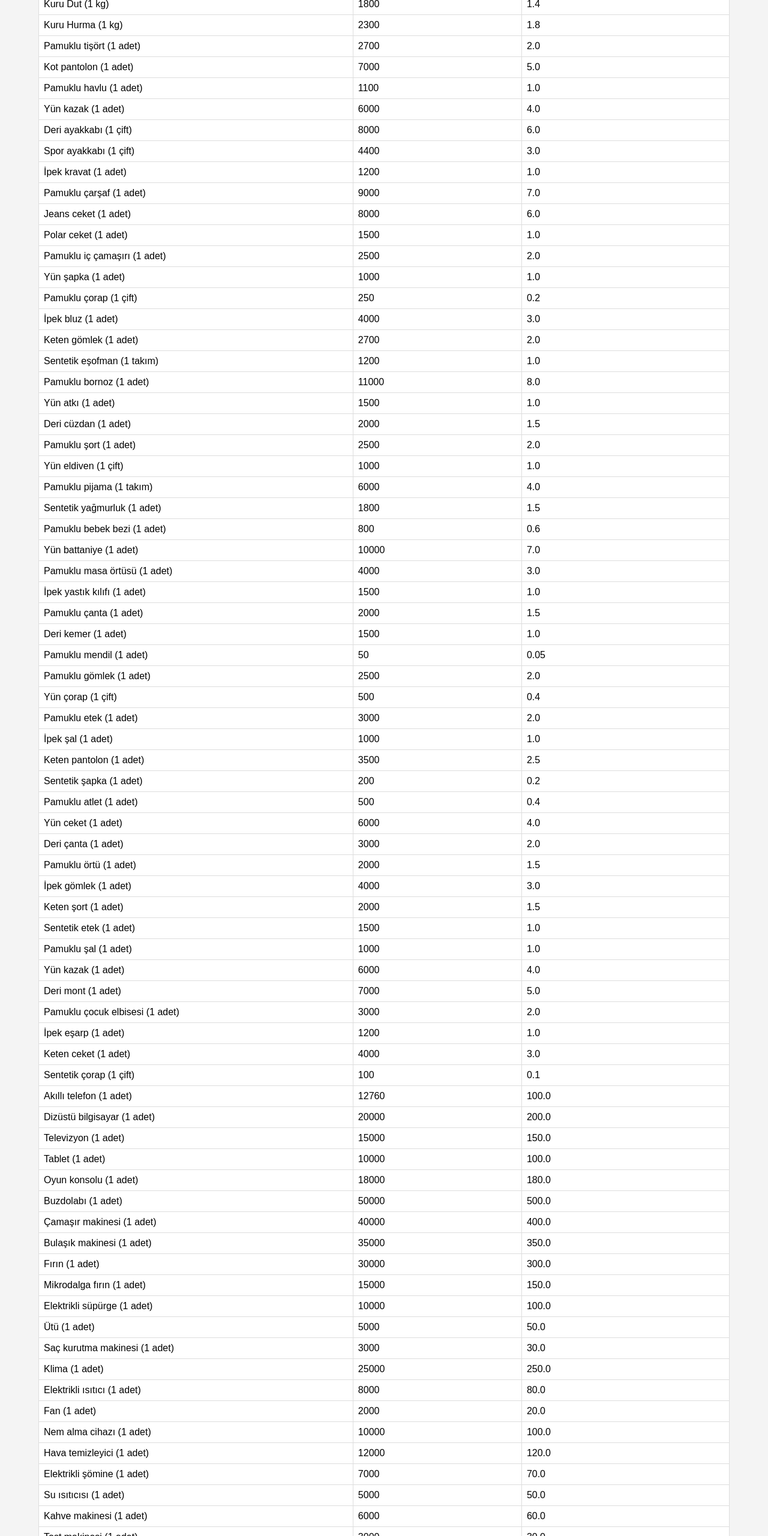
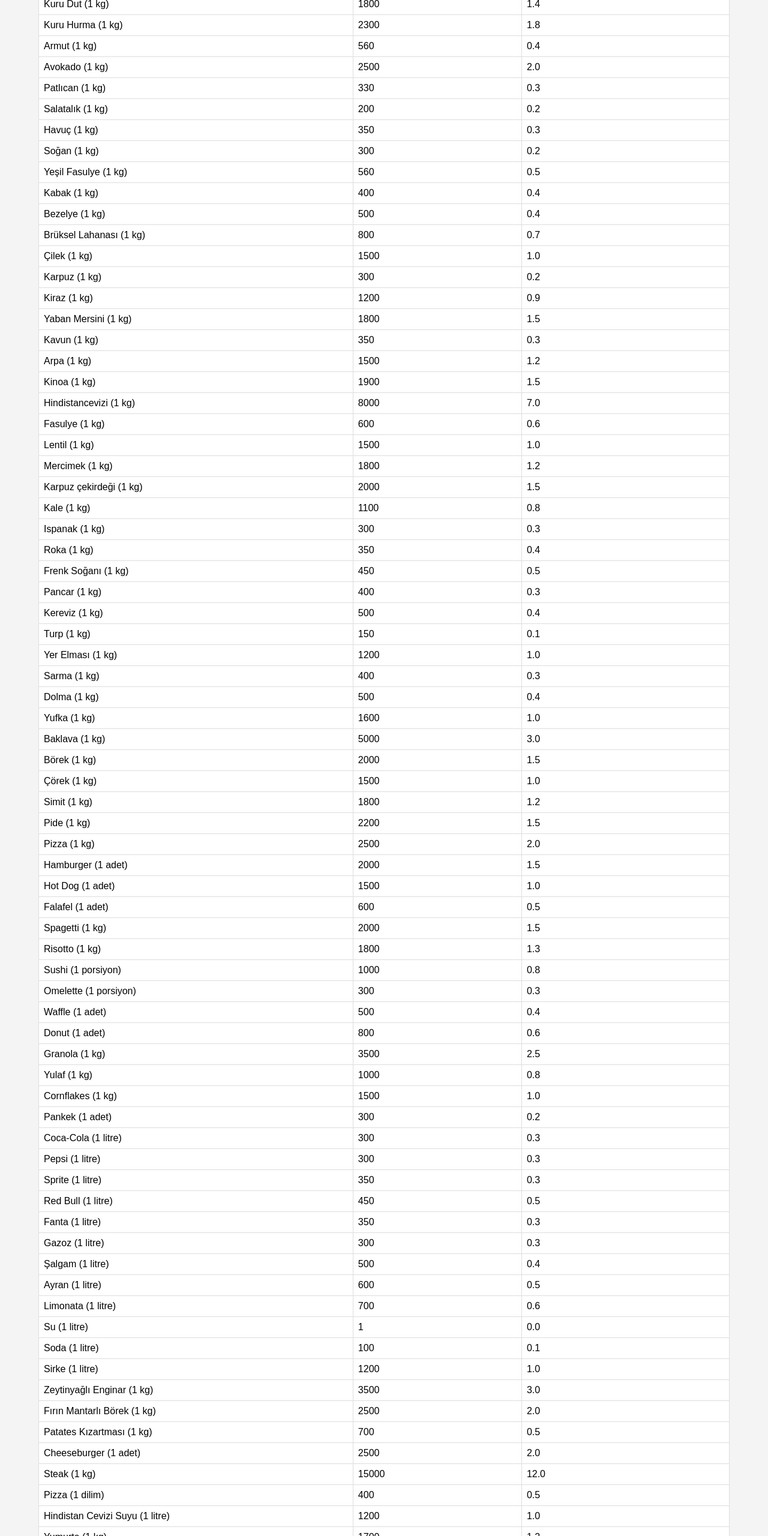
Before and after one commit to Yusufbyhacket/wattsanddrops, a plain HTML site: page index.html in a window 1280 px wide. Shown: the part 1711-4271 px from the top of the page at 60% size. Drawn offline with Linux system fonts and the light colour scheme.

Commit message:
Update index.html

```diff
--- a/index.html
+++ b/index.html
@@ -140,6 +140,91 @@
     <tr><td>Kuru Kiraz (1 kg)</td><td>2100</td><td>1.6</td></tr>
     <tr><td>Kuru Dut (1 kg)</td><td>1800</td><td>1.4</td></tr>
     <tr><td>Kuru Hurma (1 kg)</td><td>2300</td><td>1.8</td></tr>
+    <tr><td>Armut (1 kg)</td><td>560</td><td>0.4</td></tr>
+<tr><td>Avokado (1 kg)</td><td>2500</td><td>2.0</td></tr>
+<tr><td>Patlıcan (1 kg)</td><td>330</td><td>0.3</td></tr>
+<tr><td>Salatalık (1 kg)</td><td>200</td><td>0.2</td></tr>
+<tr><td>Havuç (1 kg)</td><td>350</td><td>0.3</td></tr>
+<tr><td>Soğan (1 kg)</td><td>300</td><td>0.2</td></tr>
+<tr><td>Yeşil Fasulye (1 kg)</td><td>560</td><td>0.5</td></tr>
+<tr><td>Kabak (1 kg)</td><td>400</td><td>0.4</td></tr>
+<tr><td>Bezelye (1 kg)</td><td>500</td><td>0.4</td></tr>
+<tr><td>Brüksel Lahanası (1 kg)</td><td>800</td><td>0.7</td></tr>
+<tr><td>Çilek (1 kg)</td><td>1500</td><td>1.0</td></tr>
+<tr><td>Karpuz (1 kg)</td><td>300</td><td>0.2</td></tr>
+<tr><td>Kiraz (1 kg)</td><td>1200</td><td>0.9</td></tr>
+<tr><td>Yaban Mersini (1 kg)</td><td>1800</td><td>1.5</td></tr>
+<tr><td>Kavun (1 kg)</td><td>350</td><td>0.3</td></tr>
+<tr><td>Arpa (1 kg)</td><td>1500</td><td>1.2</td></tr>
+<tr><td>Kinoa (1 kg)</td><td>1900</td><td>1.5</td></tr>
+<tr><td>Hindistancevizi (1 kg)</td><td>8000</td><td>7.0</td></tr>
+<tr><td>Fasulye (1 kg)</td><td>600</td><td>0.6</td></tr>
+<tr><td>Lentil (1 kg)</td><td>1500</td><td>1.0</td></tr>
+<tr><td>Mercimek (1 kg)</td><td>1800</td><td>1.2</td></tr>
+<tr><td>Karpuz çekirdeği (1 kg)</td><td>2000</td><td>1.5</td></tr>
+<tr><td>Kale (1 kg)</td><td>1100</td><td>0.8</td></tr>
+<tr><td>Ispanak (1 kg)</td><td>300</td><td>0.3</td></tr>
+<tr><td>Roka (1 kg)</td><td>350</td><td>0.4</td></tr>
+<tr><td>Frenk Soğanı (1 kg)</td><td>450</td><td>0.5</td></tr>
+<tr><td>Pancar (1 kg)</td><td>400</td><td>0.3</td></tr>
+<tr><td>Kereviz (1 kg)</td><td>500</td><td>0.4</td></tr>
+<tr><td>Turp (1 kg)</td><td>150</td><td>0.1</td></tr>
+<tr><td>Yer Elması (1 kg)</td><td>1200</td><td>1.0</td></tr>
+<tr><td>Sarma (1 kg)</td><td>400</td><td>0.3</td></tr>
+<tr><td>Dolma (1 kg)</td><td>500</td><td>0.4</td></tr>
+<tr><td>Yufka (1 kg)</td><td>1600</td><td>1.0</td></tr>
+<tr><td>Baklava (1 kg)</td><td>5000</td><td>3.0</td></tr>
+<tr><td>Börek (1 kg)</td><td>2000</td><td>1.5</td></tr>
+<tr><td>Çörek (1 kg)</td><td>1500</td><td>1.0</td></tr>
+<tr><td>Simit (1 kg)</td><td>1800</td><td>1.2</td></tr>
+<tr><td>Pide (1 kg)</td><td>2200</td><td>1.5</td></tr>
+<tr><td>Pizza (1 kg)</td><td>2500</td><td>2.0</td></tr>
+<tr><td>Hamburger (1 adet)</td><td>2000</td><td>1.5</td></tr>
+<tr><td>Hot Dog (1 adet)</td><td>1500</td><td>1.0</td></tr>
+<tr><td>Falafel (1 adet)</td><td>600</td><td>0.5</td></tr>
+<tr><td>Spagetti (1 kg)</td><td>2000</td><td>1.5</td></tr>
+<tr><td>Risotto (1 kg)</td><td>1800</td><td>1.3</td></tr>
+<tr><td>Sushi (1 porsiyon)</td><td>1000</td><td>0.8</td></tr>
+<tr><td>Omelette (1 porsiyon)</td><td>300</td><td>0.3</td></tr>
+<tr><td>Waffle (1 adet)</td><td>500</td><td>0.4</td></tr>
+<tr><td>Donut (1 adet)</td><td>800</td><td>0.6</td></tr>
+<tr><td>Granola (1 kg)</td><td>3500</td><td>2.5</td></tr>
+<tr><td>Yulaf (1 kg)</td><td>1000</td><td>0.8</td></tr>
+<tr><td>Cornflakes (1 kg)</td><td>1500</td><td>1.0</td></tr>
+<tr><td>Pankek (1 adet)</td><td>300</td><td>0.2</td></tr>
+<tr><td>Coca-Cola (1 litre)</td><td>300</td><td>0.3</td></tr>
+<tr><td>Pepsi (1 litre)</td><td>300</td><td>0.3</td></tr>
+<tr><td>Sprite (1 litre)</td><td>350</td><td>0.3</td></tr>
+<tr><td>Red Bull (1 litre)</td><td>450</td><td>0.5</td></tr>
+<tr><td>Fanta (1 litre)</td><td>350</td><td>0.3</td></tr>
+<tr><td>Gazoz (1 litre)</td><td>300</td><td>0.3</td></tr>
+<tr><td>Şalgam (1 litre)</td><td>500</td><td>0.4</td></tr>
+<tr><td>Ayran (1 litre)</td><td>600</td><td>0.5</td></tr>
+<tr><td>Limonata (1 litre)</td><td>700</td><td>0.6</td></tr>
+<tr><td>Su (1 litre)</td><td>1</td><td>0.0</td></tr>
+<tr><td>Soda (1 litre)</td><td>100</td><td>0.1</td></tr>
+<tr><td>Sirke (1 litre)</td><td>1200</td><td>1.0</td></tr>
+<tr><td>Zeytinyağlı Enginar (1 kg)</td><td>3500</td><td>3.0</td></tr>
+<tr><td>Fırın Mantarlı Börek (1 kg)</td><td>2500</td><td>2.0</td></tr>
+<tr><td>Patates Kızartması (1 kg)</td><td>700</td><td>0.5</td></tr>
+<tr><td>Cheeseburger (1 adet)</td><td>2500</td><td>2.0</td></tr>
+<tr><td>Steak (1 kg)</td><td>15000</td><td>12.0</td></tr>
+<tr><td>Pizza (1 dilim)</td><td>400</td><td>0.5</td></tr>
+<tr><td>Hindistan Cevizi Suyu (1 litre)</td><td>1200</td><td>1.0</td></tr>
+<tr><td>Yumurta (1 kg)</td><td>1700</td><td>1.2</td></tr>
+<tr><td>Fırın Tavuk (1 kg)</td><td>5000</td><td>4.0</td></tr>
+<tr><td>Fırın Balık (1 kg)</td><td>2000</td><td>1.5</td></tr>
+<tr><td>Izgara Tavuk (1 kg)</td><td>4000</td><td>3.0</td></tr>
+<tr><td>Izgara Et (1 kg)</td><td>12000</td><td>10.0</td></tr>
+<tr><td>Gofret (1 paket)</td><td>800</td><td>0.6</td></tr>
+<tr><td>Çikolata (1 kg)</td><td>15000</td><td>12.0</td></tr>
+<tr><td>Süt (1 litre)</td><td>1020</td><td>0.8</td></tr>
+<tr><td>Yaban Mersini (1 kg)</td><td>1800</td><td>1.5</td></tr>
+<tr><td>Muz (1 kg)</td><td>5000</td><td>4.0</td></tr>
+<tr><td>Kavun (1 kg)</td><td>350</td><td>0.3</td></tr>
+<tr><td>Çekirdek (1 kg)</td><td>600</td><td>0.4</td></tr>
+<tr><td>Ayçiçeği Yağı (1 litre)</td><td>1500</td><td>1.2</td></tr>
+<tr><td>Yulaf Ezmesi (1 kg)</td><td>1000</td><td>0.8</td></tr>
     <tr><td>Pamuklu tişört (1 adet)</td><td>2700</td><td>2.0</td></tr>
     <tr><td>Kot pantolon (1 adet)</td><td>7000</td><td>5.0</td></tr>
     <tr><td>Pamuklu havlu (1 adet)</td><td>1100</td><td>1.0</td></tr>
```
